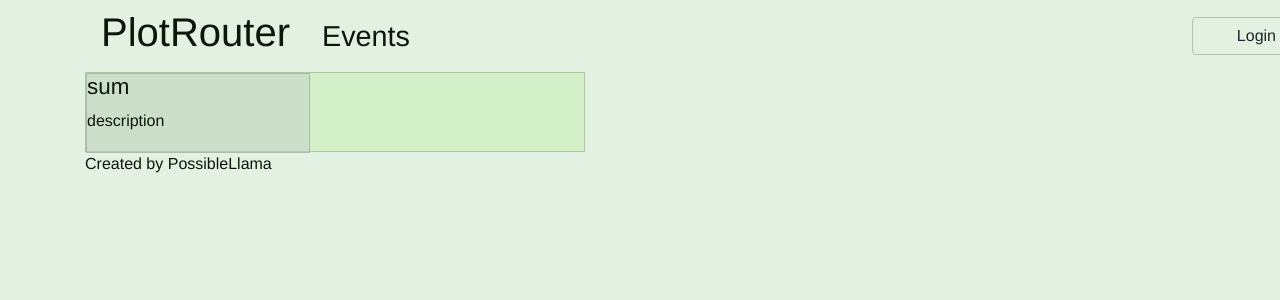
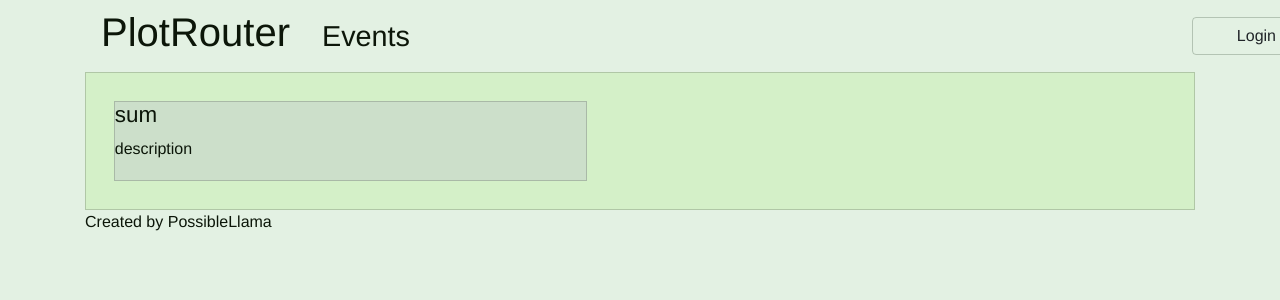
Before and after one commit to PossibleLlama/PlotRouter, a Vue app in the folder web/: page / in a window 1280 px wide. Shown: the top 300 px of the page. Built offline with nearby package versions, Linux system fonts and the light colour scheme.

Commit message:
016 Slight stye changes

```diff
--- a/web/src/components/PlotPointBox.vue
+++ b/web/src/components/PlotPointBox.vue
@@ -21,7 +21,7 @@ export default class PlotPointBox extends Vue {
 <style>
 .ppBox {
     border: 1px solid #0000002c;
-    background-color: #c4cccc77;
+    background-color: #c4cccc7c;
     width: 45%;
     height: 80px;
 }
--- a/web/src/components/PlotPointList.vue
+++ b/web/src/components/PlotPointList.vue
@@ -22,7 +22,8 @@ export default class PlotPointList extends Vue {
 .ppList {
     border: 1px solid #0000002c;
     background-color: #9beb6536;
-    width: 45%;
-    height: 80px;
+    width: 100%;
+    height: 100%;
+    padding: 2.5%;
 }
 </style>
```
